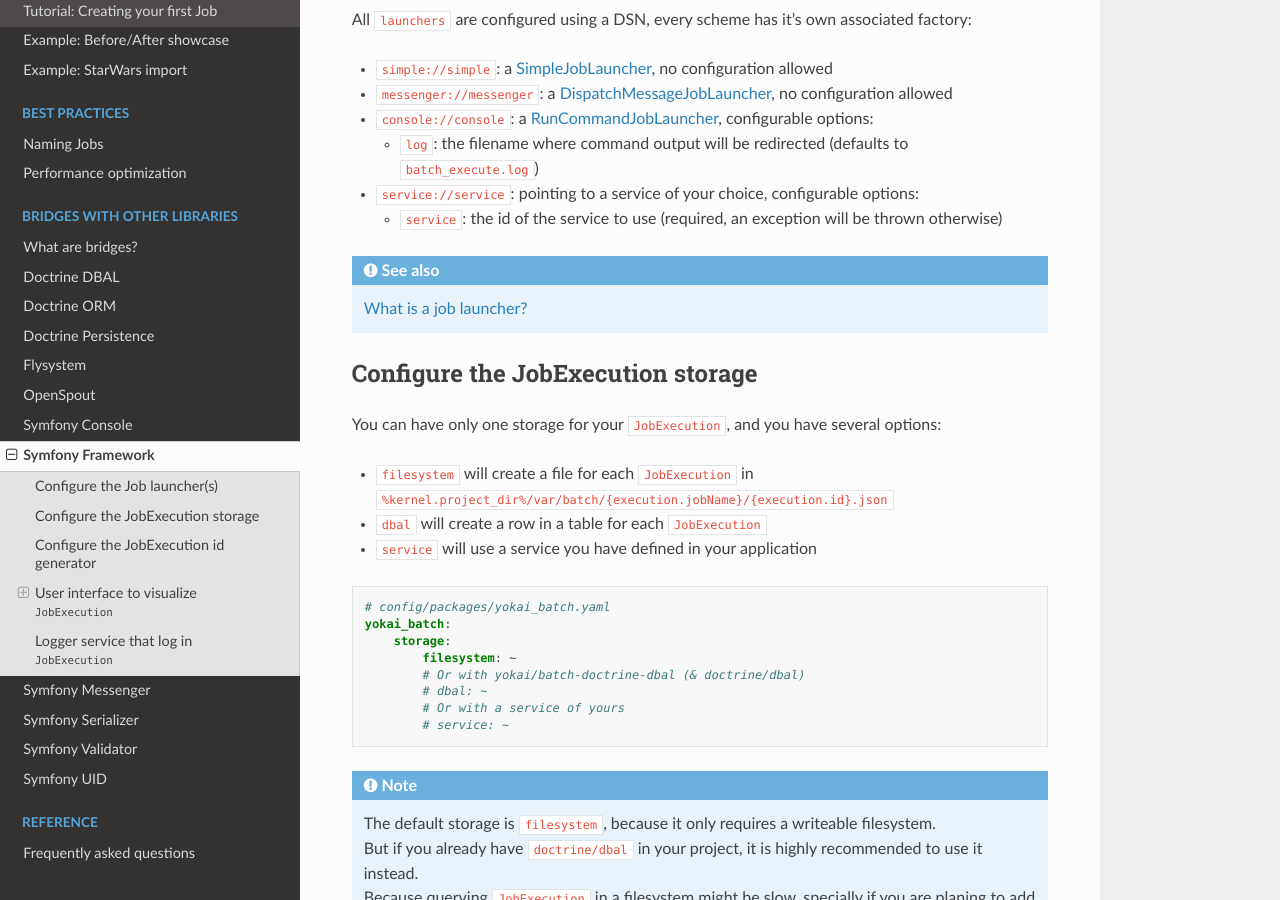
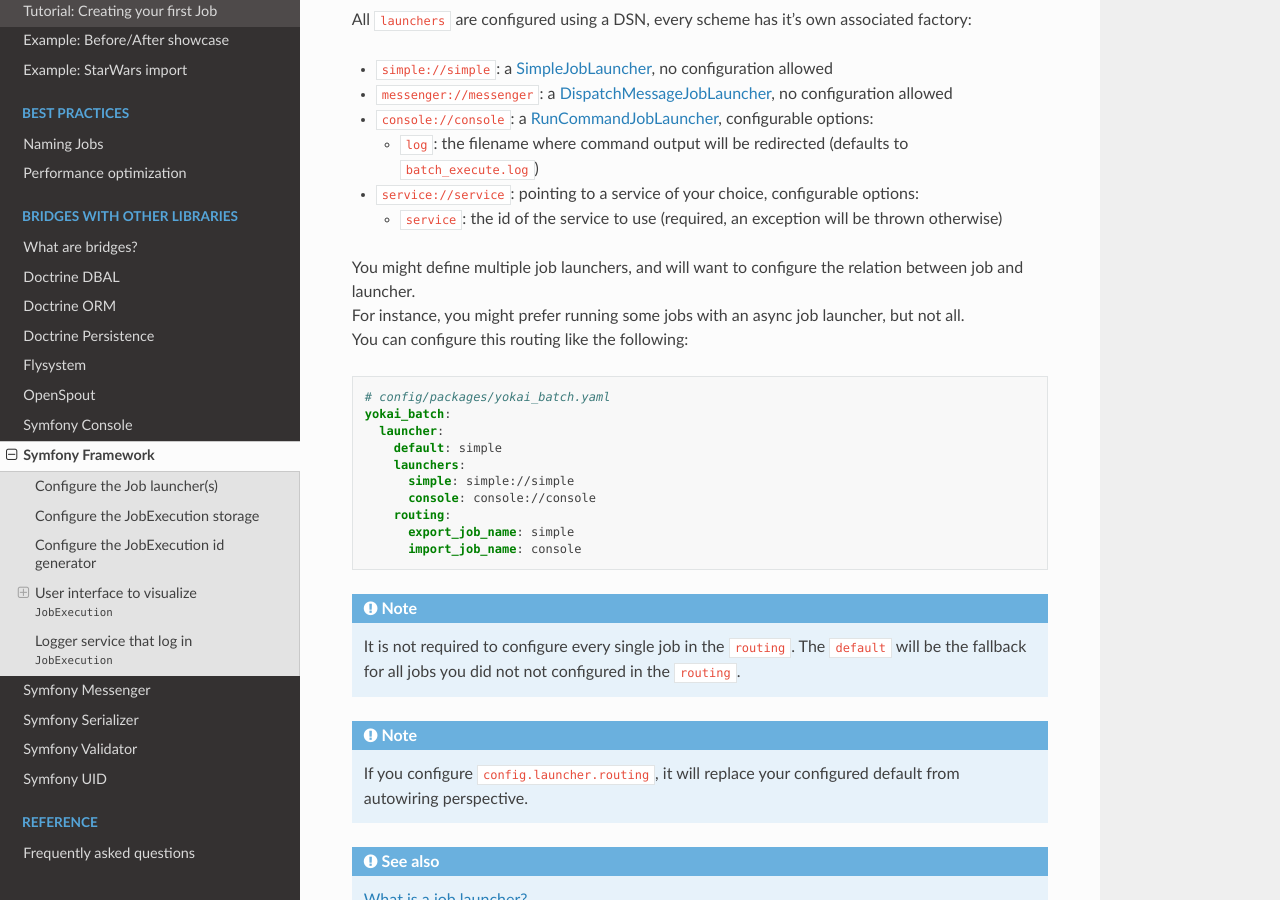
Before and after one commit to yokai-php/batch-documentation, a Sphinx documentation site: the page built from docs/bridges/symfony-framework.rst, in a window 1280 px wide and 900 px high, scrolled down 896 px. Built offline with Sphinx 7.4.7 and the Read the Docs theme 3.1.0, drawn with Linux system fonts in a browser that asks for light colours.

Commit message:
Add job to launcher routing (#176)
* Add job to job launcher routing

* Add test for ArrayContainer

* Fixed ArrayContainer exception message

```diff
--- a/docs/bridges/symfony-framework.rst
+++ b/docs/bridges/symfony-framework.rst
@@ -16,11 +16,11 @@ you will be able to register these using configuration:
 
     # config/packages/yokai_batch.yaml
     yokai_batch:
-        launcher:
-            default: simple
-            launchers:
-              simple: ...
-              async: ...
+      launcher:
+        default: simple
+        launchers:
+          simple: ...
+          async: ...
 
 .. note::
    If you do not configure anything here, you will be using the
@@ -46,6 +46,31 @@ All ``launchers`` are configured using a DSN, every scheme has it’s own associ
 
   * ``service``: the id of the service to use (required, an exception will be thrown otherwise)
 
+
+| You might define multiple job launchers, and will want to configure the relation between job and launcher.
+| For instance, you might prefer running some jobs with an async job launcher, but not all.
+| You can configure this routing like the following:
+
+.. code-block:: yaml
+
+    # config/packages/yokai_batch.yaml
+    yokai_batch:
+      launcher:
+        default: simple
+        launchers:
+          simple: simple://simple
+          console: console://console
+        routing:
+          export_job_name: simple
+          import_job_name: console
+
+.. note::
+   It is not required to configure every single job in the ``routing``.
+   The ``default`` will be the fallback for all jobs you did not not configured in the ``routing``.
+
+.. note::
+   If you configure ``config.launcher.routing``, it will replace your configured default from autowiring perspective.
+
 .. seealso::
    | :doc:`What is a job launcher? </core-concepts/job-launcher>`
 
@@ -64,12 +89,12 @@ You can have only one storage for your ``JobExecution``, and you have several op
 
     # config/packages/yokai_batch.yaml
     yokai_batch:
-        storage:
-            filesystem: ~
-            # Or with yokai/batch-doctrine-dbal (& doctrine/dbal)
-            # dbal: ~
-            # Or with a service of yours
-            # service: ~
+      storage:
+        filesystem: ~
+        # Or with yokai/batch-doctrine-dbal (& doctrine/dbal)
+        # dbal: ~
+        # Or with a service of yours
+        # service: ~
 
 .. note::
    | The default storage is ``filesystem``, because it only requires a writeable filesystem.
@@ -98,11 +123,11 @@ You can configure what your id will be like:
 
     # config/packages/yokai_batch.yaml
     yokai_batch:
-        id: uniqid
-        # Or with yokai/batch-symfony-uid (& symfony/uid)
-        # id: symfony.uuid.random
-        # id: symfony.uuid.time
-        # id: symfony.ulid
+      id: uniqid
+      # Or with yokai/batch-symfony-uid (& symfony/uid)
+      # id: symfony.uuid.random
+      # id: symfony.uuid.time
+      # id: symfony.ulid
 
 User interface to visualize ``JobExecution``
 ------------------------------------------------------------
--- a/docs/core-concepts/job-launcher.rst
+++ b/docs/core-concepts/job-launcher.rst
@@ -65,6 +65,9 @@ What types of launcher exists?
 * `SimpleJobLauncher <https://github.com/yokai-php/batch/tree/0.x/src/Launcher/SimpleJobLauncher.php>`__:
   execute the job directly in the same PHP process.
 
+* `RoutingJobLauncher <https://github.com/yokai-php/batch/tree/0.x/src/Launcher/RoutingJobLauncher.php>`__:
+  pick the appropriate job launcher for each job, based on the configuration you provide.
+
 **Launchers from bridges:**
 
 * From ``symfony/console`` bridge:
```
Also changed, not shown: docs/bridges/symfony-messenger.rst (+5 -5 lines).
